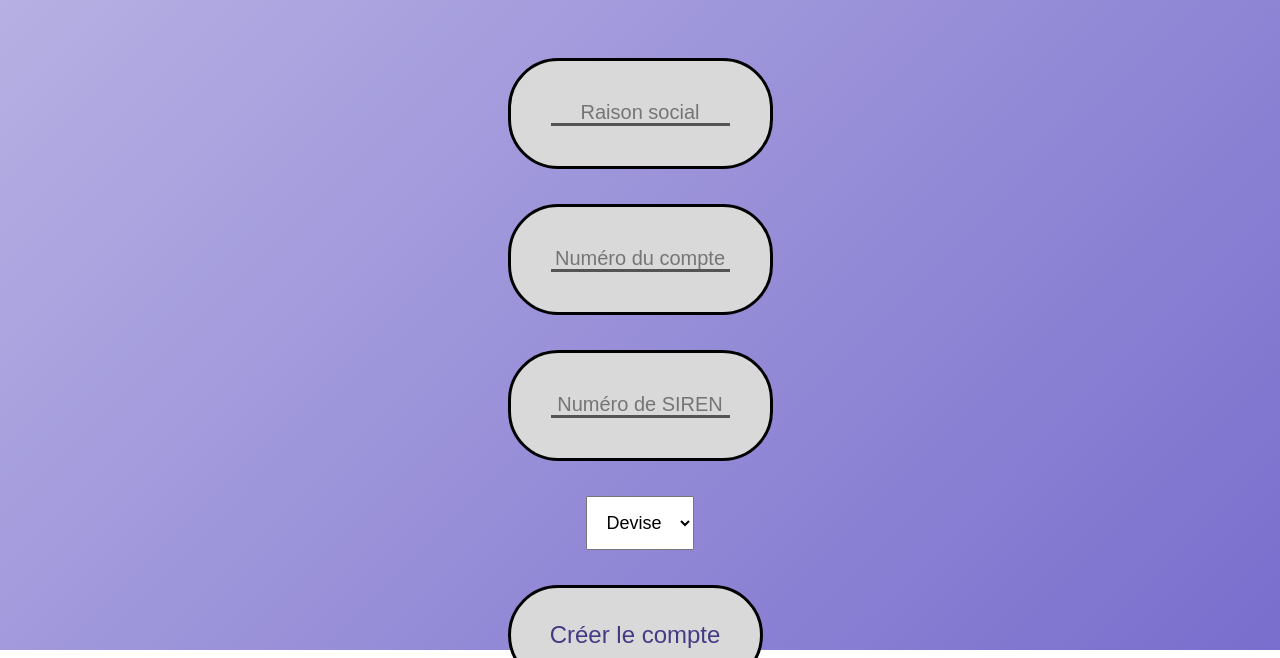
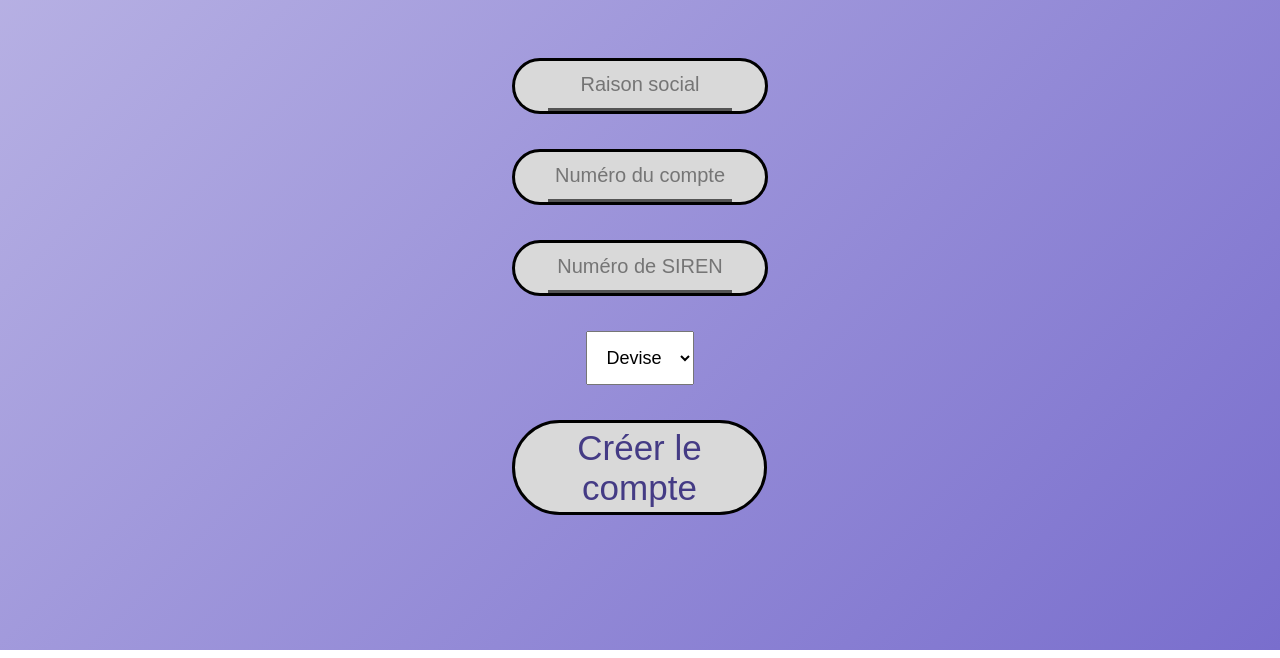
Before and after one commit to Implius/Bank, a PHP site: page /PO/PO_creation.php in a window 1280 px wide. Shown: the part 150-808 px from the top of the page. Run offline with PHP 8.4, Linux system fonts and the light colour scheme.

Commit message:
Update PO.css

```diff
--- a/PO/PO.css
+++ b/PO/PO.css
@@ -189,13 +189,15 @@ tbody tr {
     justify-content: center;
     align-items: center;
     margin-bottom: 35px;
+    width: 250px;
+    height: 50px;
 }
 
 .forminput{
     display: flex;
     margin: 40px;
-    width: 175px;
-    height: 20px;
+    width: 180px;
+    height: 45px;
     border-width: 0px;
     border-bottom-width: 3px;
     border-color: black;
@@ -227,8 +229,8 @@ tbody tr {
     margin-bottom: 35px;
     text-align: center;
     width: 255px;
-    height: 100px;
-    font-size: x-large;
+    height: 95px;
+    font-size: 35px;
     color: #443B85;
     transition: background-color 0.15s;
 }
```
